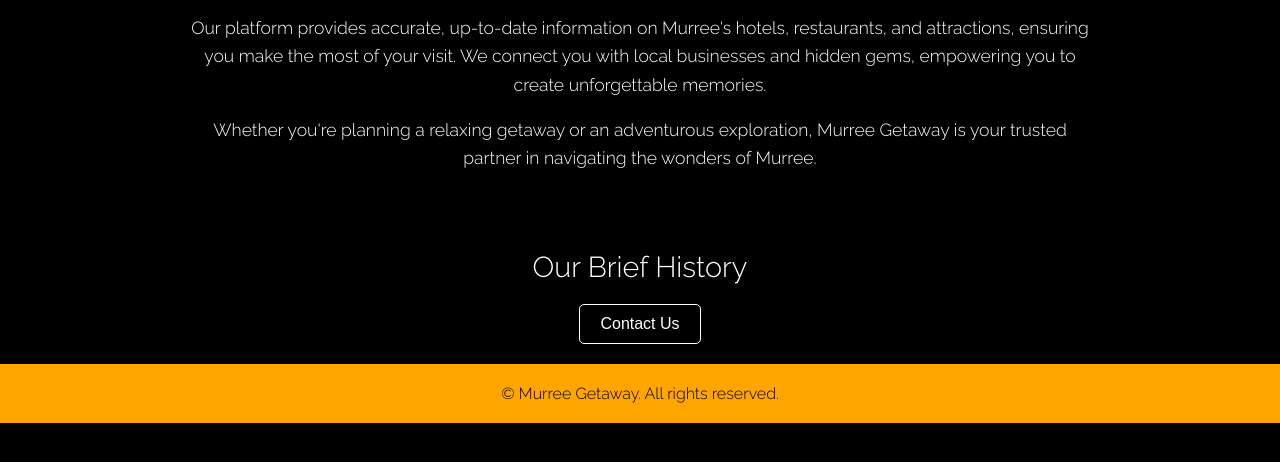
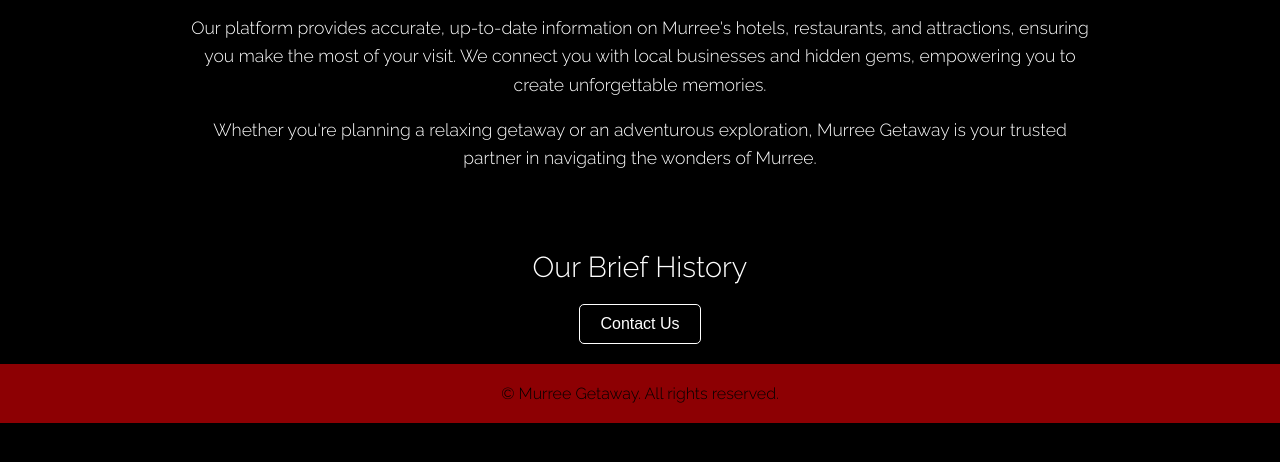
Before and after one commit to mr-megabite/Hotel, a plain HTML site: page about.html in a window 1280 px wide. Shown: the part 258-720 px from the top of the page. Drawn offline with Linux system fonts and the light colour scheme.

Commit message:
Update about.html

```diff
--- a/about.html
+++ b/about.html
@@ -166,7 +166,7 @@
     footer {
       text-align: center;
       padding: 20px;
-      background: #FFA500;
+      background: #8d0003;
       color: black;
     }
   </style>
```
